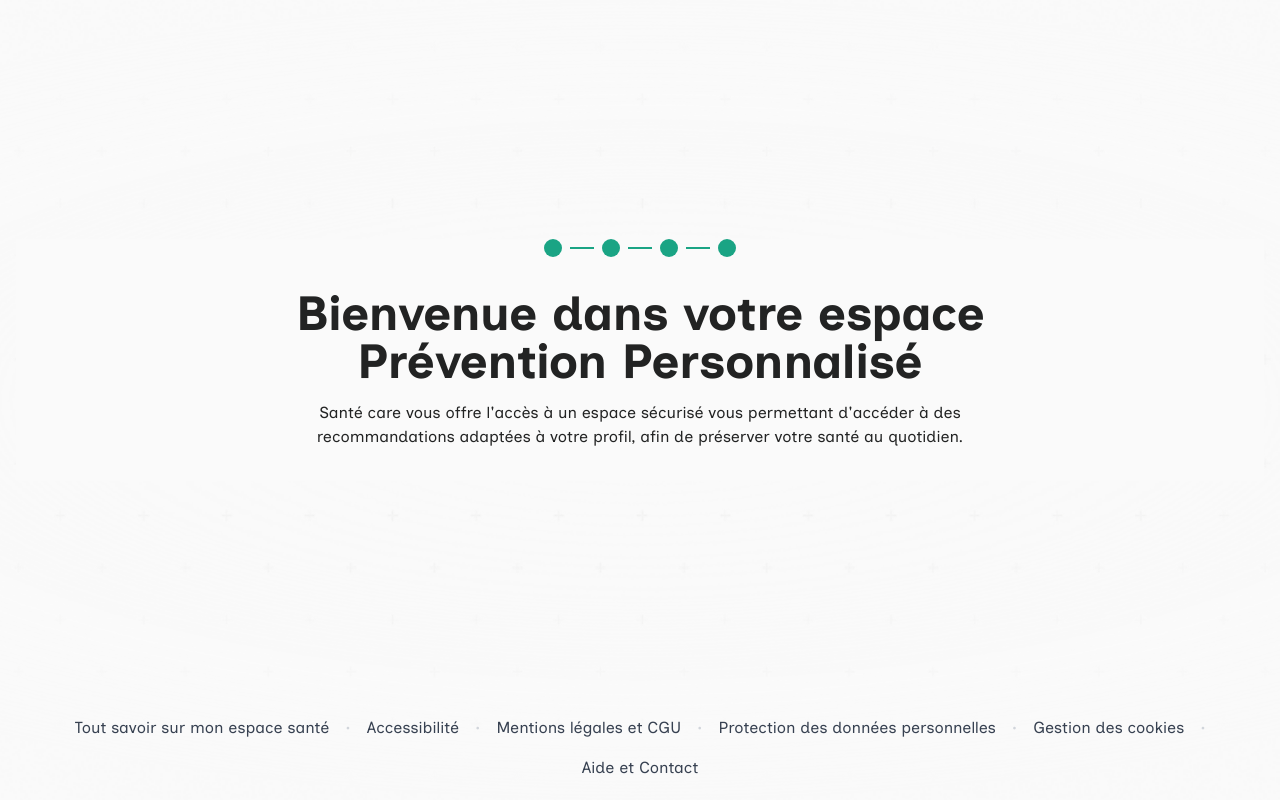
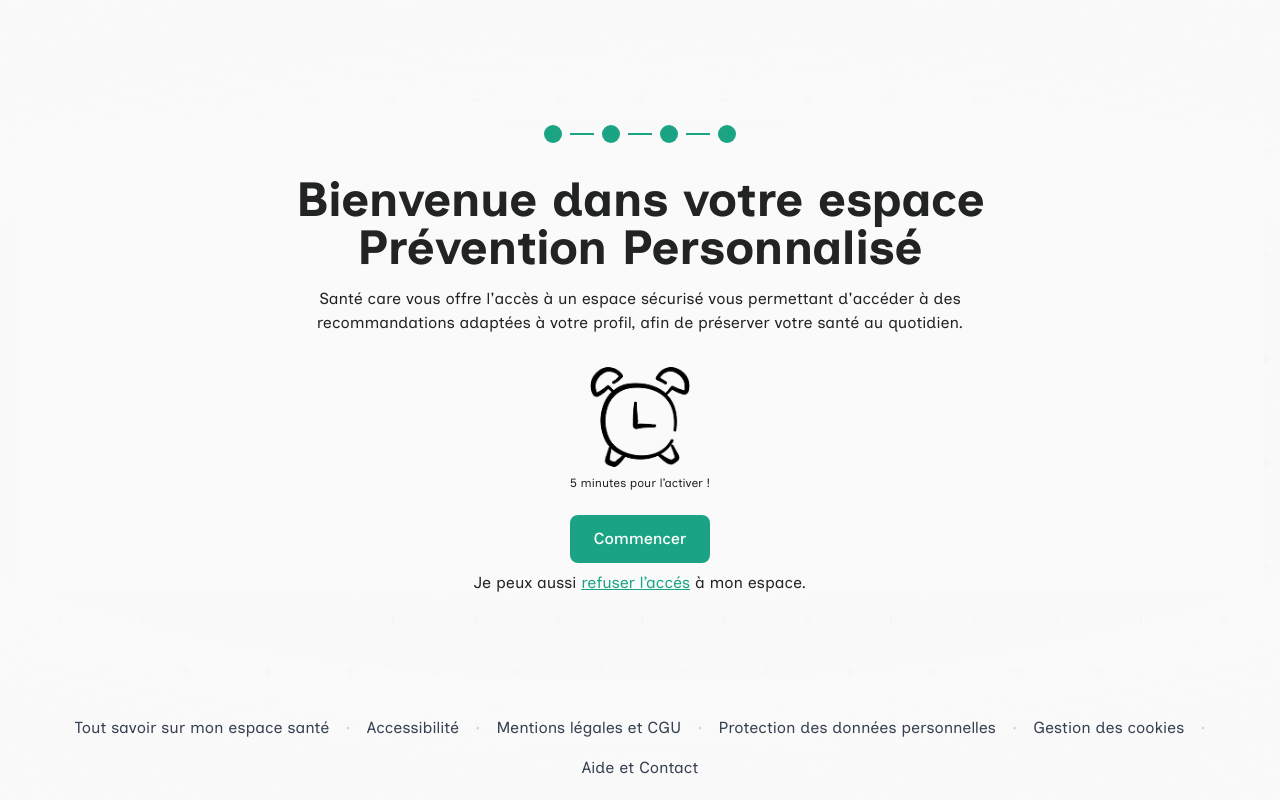
Before and after one commit to Remindr-pro/RemindR-app-V2, a Next.js app: page /bienvenue in a window 1280 px wide. Built offline with nearby package versions, Linux system fonts and the light colour scheme.

Commit message:
feat(connexion): enhance bienvenue page with image, button, and link for improved user engagement

```diff
--- a/src/app/(connexion)/(activations)/bienvenue/page.tsx
+++ b/src/app/(connexion)/(activations)/bienvenue/page.tsx
@@ -1,7 +1,28 @@
+import Button from "@/app/components/atoms/Button";
+import Image from "next/image";
+import Link from "next/link";
+
 export default function BienvenuePage() {
   return (
-    <div className="w-full max-w-md">
-      {/* Contenu de la page de bienvenue */}
+    <div className="w-full max-w-md flex flex-col items-center justify-center gap-2 font-inclusive">
+      <Image
+        src="/images/icons/alarm.png"
+        alt="Alarme icon"
+        width={100}
+        height={100}
+        className="w-16 h-16 md:w-[100px] md:h-[100px]"
+      />
+      <span className="mb-4 text-xs">5 minutes pour l’activer !</span>
+      <Button variant="green" href="/identification">
+        Commencer
+      </Button>
+      <span>
+        Je peux aussi{" "}
+        <Link href="/" className="text-greenMain underline">
+          refuser l’accés
+        </Link>{" "}
+        à mon espace.
+      </span>
     </div>
   );
 }
```
